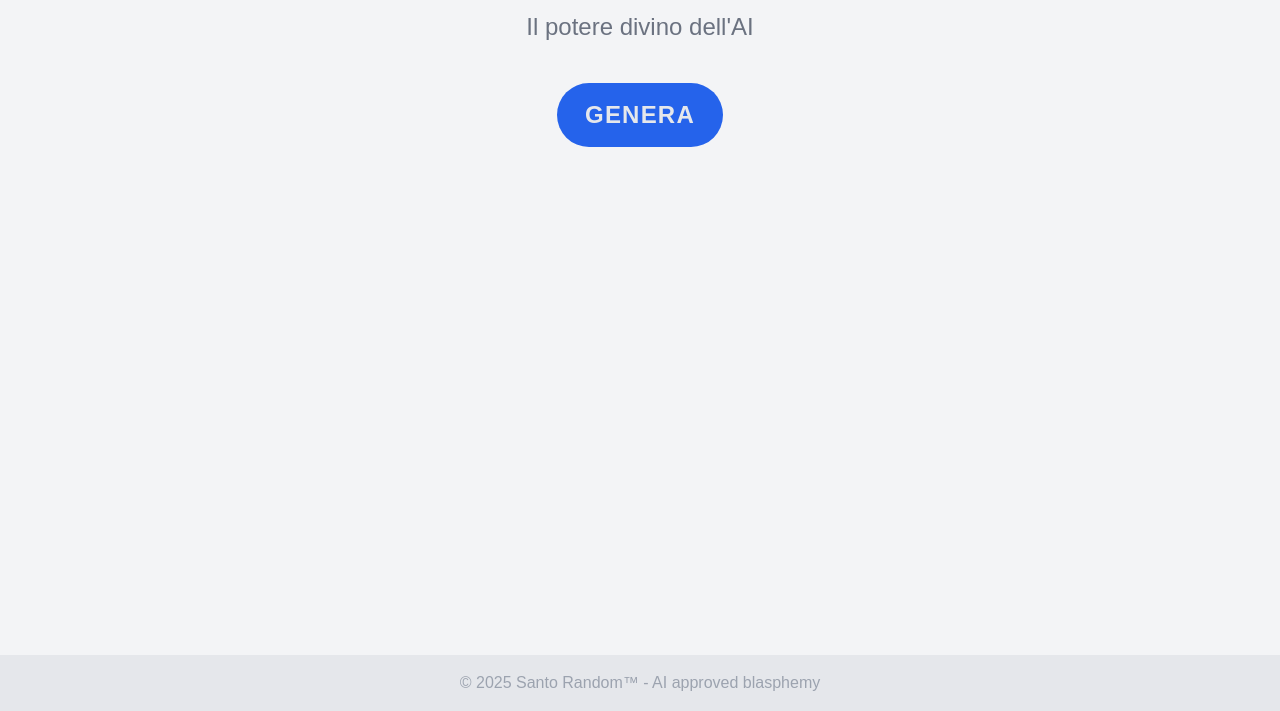
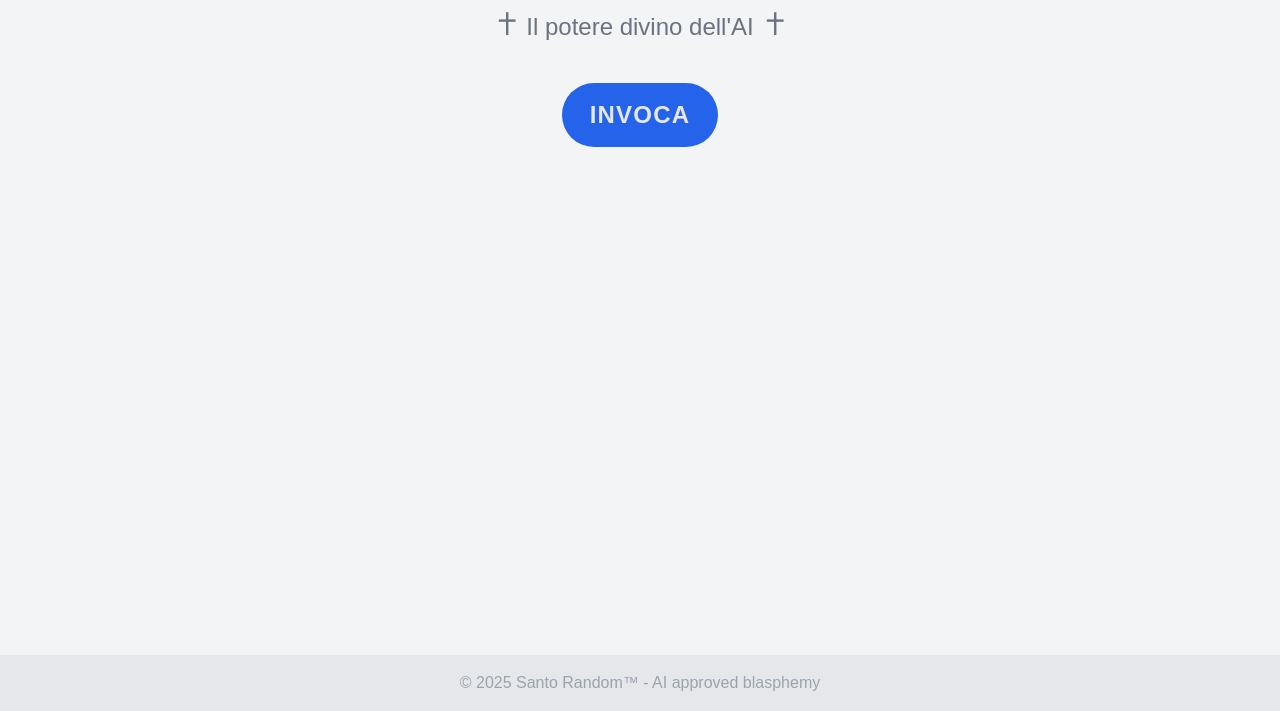
Before and after one commit to Maximilian284/Maximilian284.github.io, a plain HTML site: page SantoRandom/index.html in a window 1280 px wide. Shown: the part 89-800 px from the top of the page. Drawn offline with nearby package versions, Linux system fonts and the light colour scheme; a web font is replaced by a local one.

Commit message:
Small changes

```diff
--- a/SantoRandom/index.html
+++ b/SantoRandom/index.html
@@ -13,10 +13,22 @@
 <body class="bg-gray-100 relative">
     <h1 class="mb-2 md:mb-3 lg:mb-4 mt-6 text-4xl text-center text-gray-900 font-extrabold md:text-5xl lg:text-6xl">Santo Random™</h1>
 
-    <h2 class="mb-6 md:mb-8 lg:mb-10 text-lg text-center font-normal text-gray-500 md:text-xl lg:text-2xl">Il potere divino dell'AI</h2>
+    <div class="flex items-center justify-center">
+        <h2 class="flex mb-6 md:mb-8 lg:mb-10 text-lg text-center font-normal text-gray-500 md:text-xl lg:text-2xl">
+            <svg viewBox="0 0 20 20" width="1em" height="1em" stroke="currentColor" stroke-width="2" class="mt-1 md:mt-0 ml-1 mr-2">
+                <line x1="11" y1="1" x2="11" y2="20" />
+                <line x1="4" y1="8" x2="18" y2="8" />
+            </svg>
+        Il potere divino dell'AI
+        <svg viewBox="0 0 20 20" width="1em" height="1em" stroke="currentColor" stroke-width="2" class="mt-1 md:mt-0 ml-2 mr-1">
+            <line x1="11" y1="1" x2="11" y2="20" />
+            <line x1="4" y1="8" x2="18" y2="8" />
+        </svg>
+        </h2>
+    </div>
 
     <div class="mb-10 md:mb-12 lg:mb-16 flex items-center justify-center">
-        <button id="bestemmia-btn" class="text-center tracking-wider font-bold px-5 py-2 text-lg bg-blue-600 rounded-full text-gray-200 md:text-xl md:px-6 md:py-3 lg:text-2xl lg:px-7 lg:py-4 hover:bg-blue-500 hover:text-gray-100">GENERA</button>
+        <button id="bestemmia-btn" class="text-center tracking-wider font-bold px-5 py-2 text-lg bg-blue-600 rounded-full text-gray-200 md:text-xl md:px-6 md:py-3 lg:text-2xl lg:px-7 lg:py-4 hover:bg-blue-500 hover:text-gray-100">INVOCA</button>
     </div>
 
     <p id="bestemmia-text" class="animate__animated text-center text-2xl md:text-3xl lg:text-4xl uppercase font-bold tracking-wide pl-1 pr-1"></p>
@@ -25,7 +37,6 @@
         <p>&copy; 2025 Santo Random™ - AI approved blasphemy</p>
     </footer>
 
-
     <script src="script/main.js"></script>
 </body>
 </html>
```
